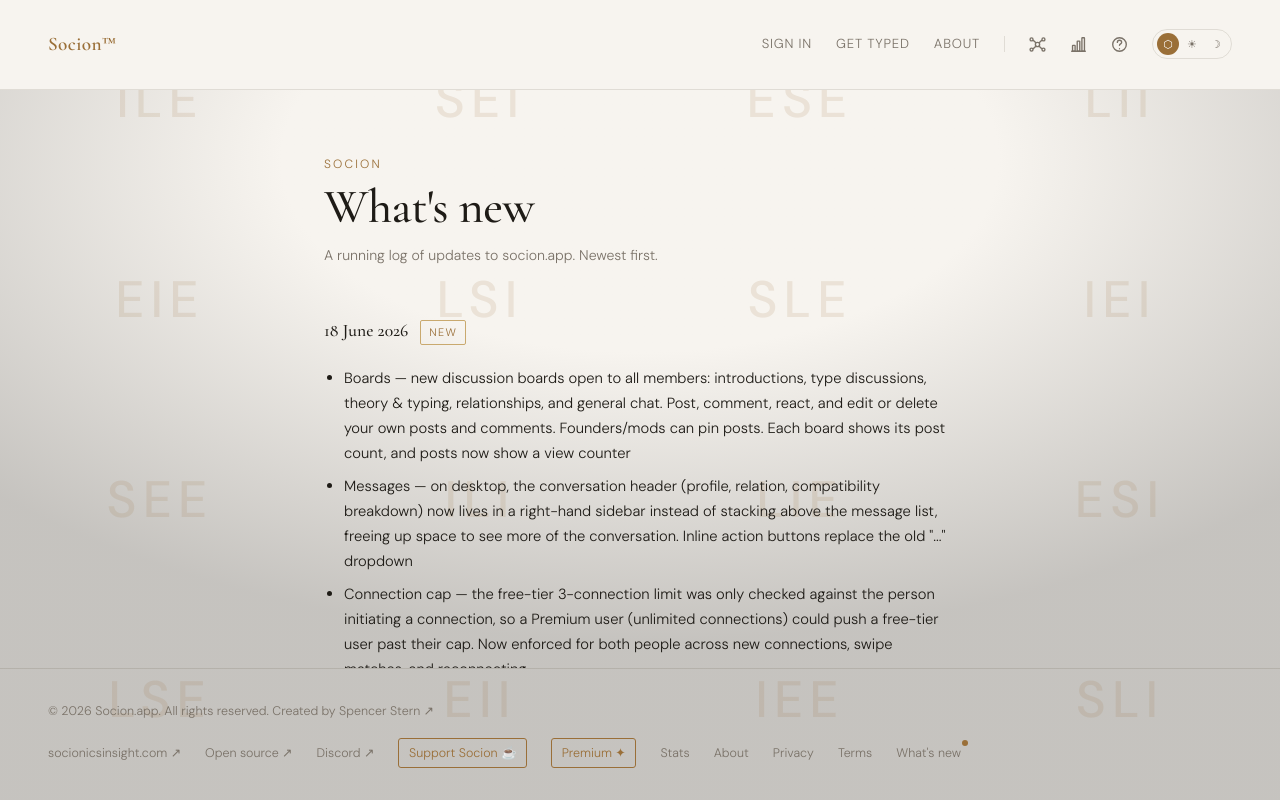
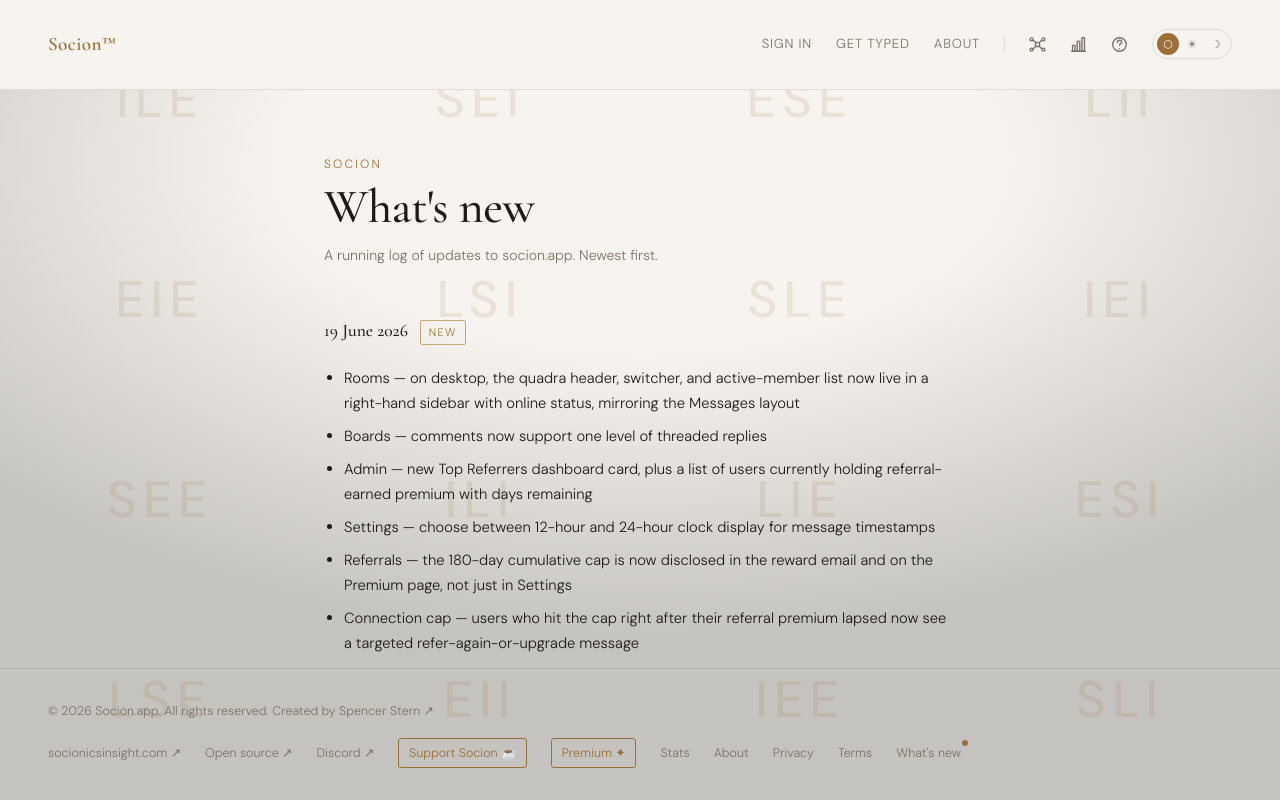
Before and after one commit to sstern42/socionics-match, a React (Vite) app: page /changelog in a window 1280 px wide. Built offline with nearby package versions, Linux system fonts and the light colour scheme; no server answers; the database is empty.

Commit message:
Update changelogs with Rooms sidebar, threaded replies, referral admin, and clock toggle
Co-Authored-By: Claude Sonnet 4.6 <noreply@anthropic.com>
Claude-Session: https://claude.ai/code/session_01EqRcTpSyK4EUpwpjBmDQUY

```diff
--- a/src/pages/Changelog.jsx
+++ b/src/pages/Changelog.jsx
@@ -3,6 +3,18 @@ import Layout from '../components/Layout'
 import { usePageMeta } from '../hooks/usePageMeta'
 
 export const ENTRIES = [
+     {
+       date: '19 June 2026',
+       label: 'New',
+       items: [
+         'Rooms — on desktop, the quadra header, switcher, and active-member list now live in a right-hand sidebar with online status, mirroring the Messages layout',
+         'Boards — comments now support one level of threaded replies',
+         'Admin — new Top Referrers dashboard card, plus a list of users currently holding referral-earned premium with days remaining',
+         'Settings — choose between 12-hour and 24-hour clock display for message timestamps',
+         'Referrals — the 180-day cumulative cap is now disclosed in the reward email and on the Premium page, not just in Settings',
+         'Connection cap — users who hit the cap right after their referral premium lapsed now see a targeted refer-again-or-upgrade message',
+       ],
+     },
      {
        date: '18 June 2026',
        label: 'New',
```
Also changed, not shown: 1 other file (tests, documents, lock files or other folders).
